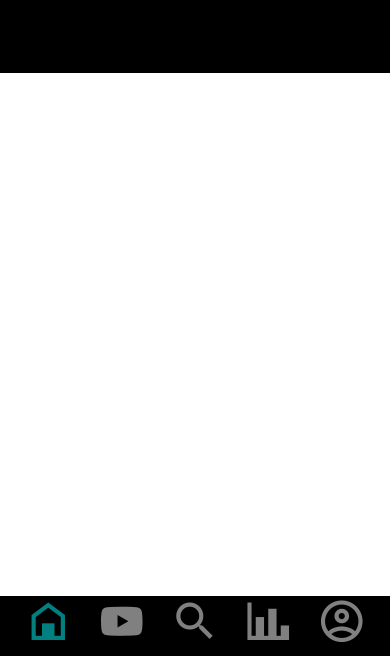
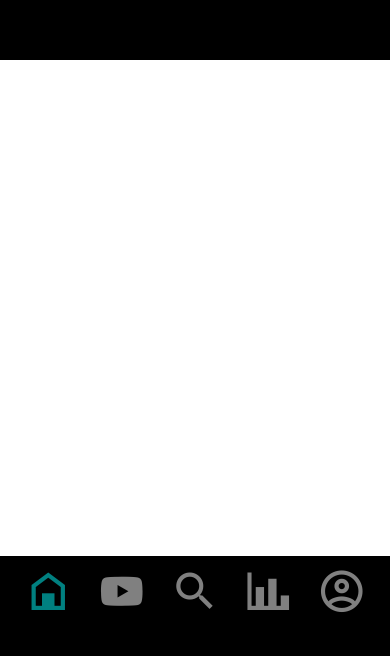
Before and after one commit to Lindo-pineapple/Tidal-Challenge, a React Native app: screen / in a window 390 px wide. Shown: the part 188-844 px from the top of the page. Built offline with nearby package versions, Linux system fonts and the light colour scheme.

Commit message:
fix add margins to bottom tab

```diff
--- a/App.tsx
+++ b/App.tsx
@@ -14,11 +14,13 @@ const styles = StyleSheet.create({
     alignContent: 'space-evenly',
     justifyContent: 'space-evenly',
     backgroundColor: 'black',
-    height: 60,
+    height: 80,
+    margin: 10,
   },
   container: {
     flex: 1,
     backgroundColor: 'black',
+    flexDirection: 'column',
   },
   customText: {
     color: 'teal',
@@ -29,13 +31,7 @@ const styles = StyleSheet.create({
 
 export default function App() {
   return (
-    <View
-      style={[
-        styles.container,
-        {
-          flexDirection: 'column',
-        },
-      ]}>
+    <View style={[styles.container]}>
       <View style={{flex: 1, backgroundColor: 'black'}} />
       <View style={{flex: 2, backgroundColor: 'white'}} />
       <View style={styles.buttonStyles}>
--- a/src/components/IconButton.tsx
+++ b/src/components/IconButton.tsx
@@ -8,6 +8,8 @@ const styles = StyleSheet.create({
     justifyContent: 'space-evenly',
     backgroundColor: 'black',
     height: 60,
+    margin: 10,
+    bottom: 10,
   },
 });
 
```
